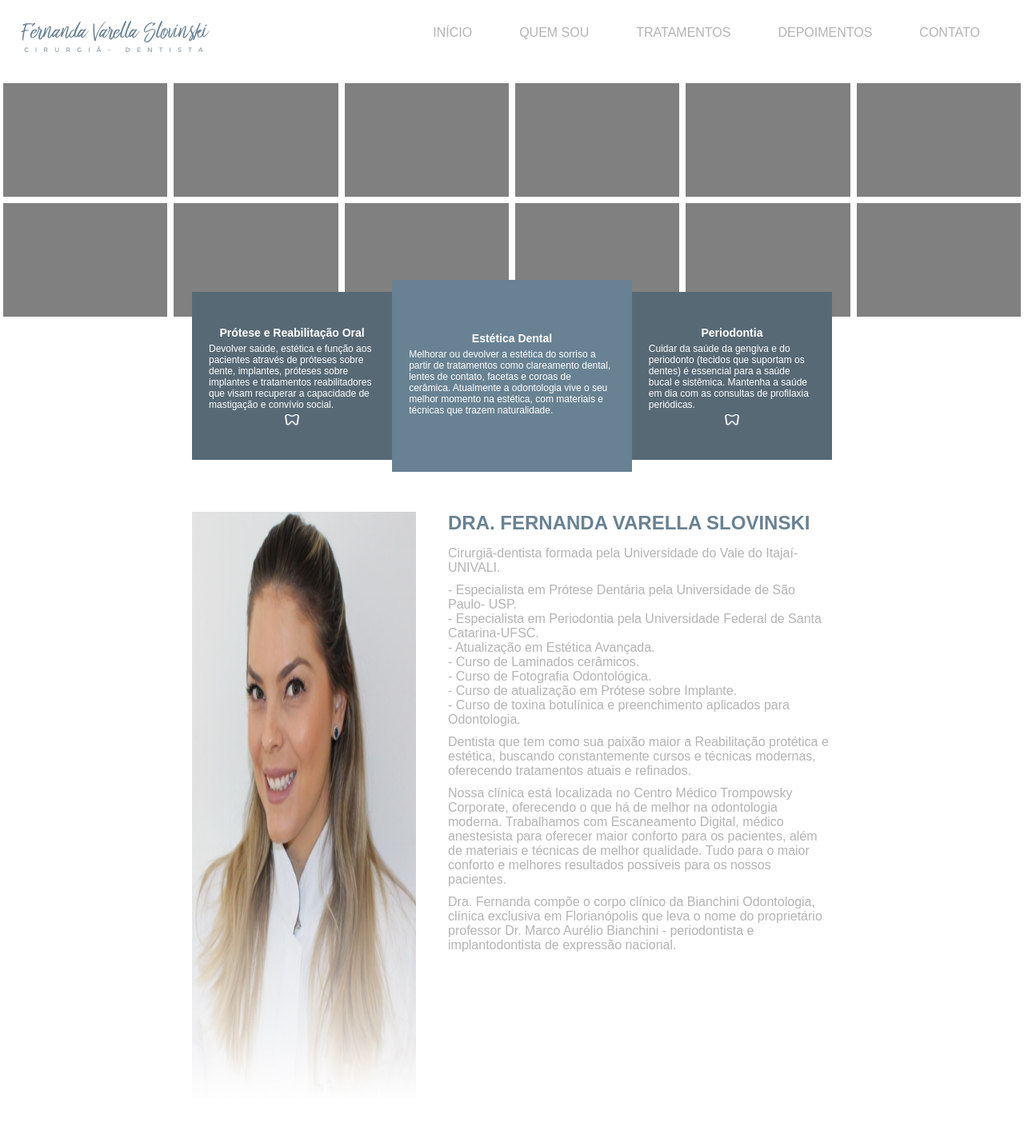
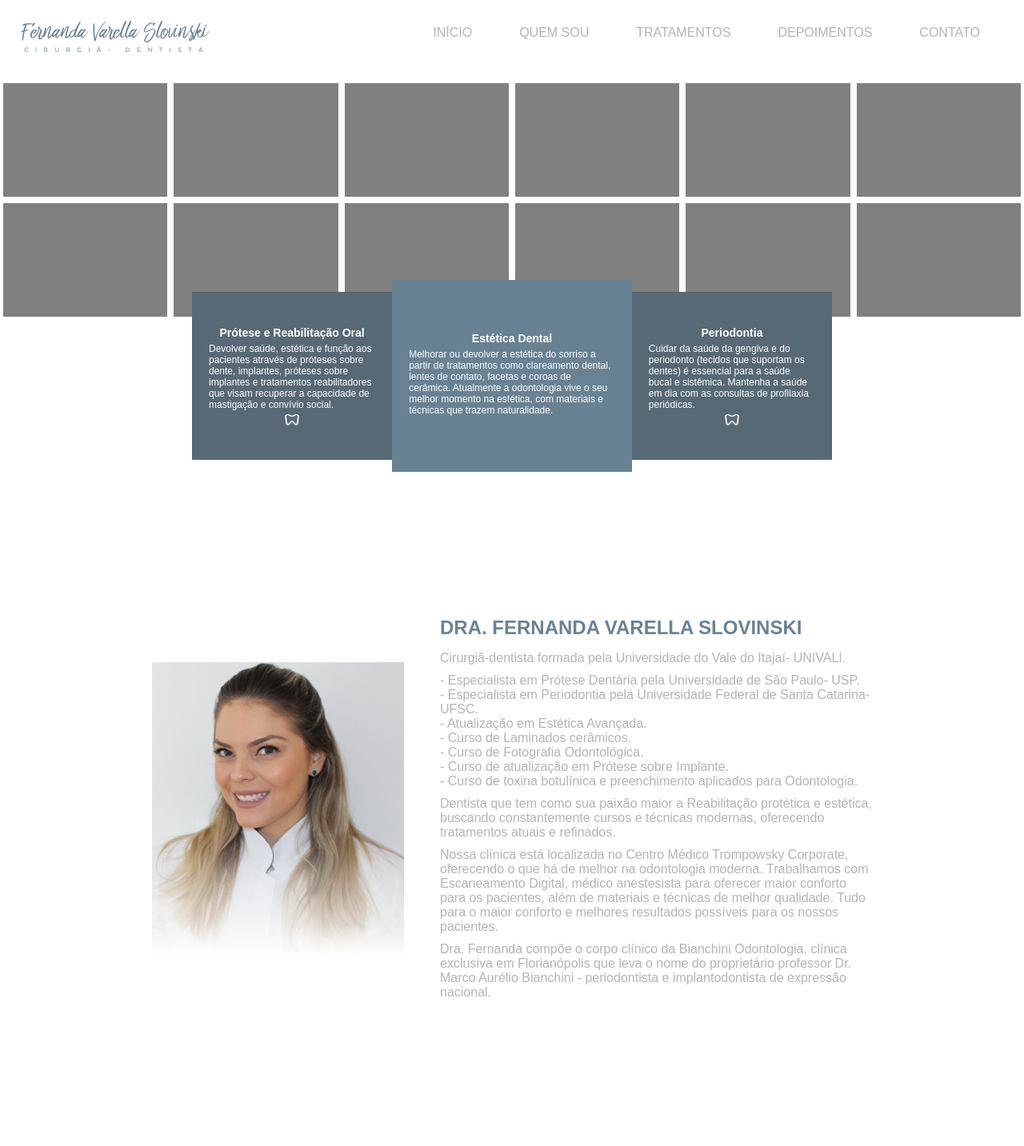
Before and after one commit to Carolbrandes/Site-Dentista-Fernanda-Slovinski, a PHP site: page / in a window 1280 px wide. Shown: the top 1433 px of the page at 80% size. Before the commit the page ends 1353 px from the top, so only its background shows below. Run offline with PHP 8.4, Linux system fonts and the light colour scheme; some web fonts are replaced.

Commit message:
ajuste da foto da secao profile e fiz a secao dos videos

```diff
--- a/componentes/geral/geral.scss
+++ b/componentes/geral/geral.scss
@@ -5,6 +5,10 @@
         box-sizing: border-box;
         font-family: 'Montserrat', sans-serif;
         color: $cinza01;
+}
+
+body{
+        overflow-x: hidden;
 }
 
 .context{
--- a/componentes/profile/profile.scss
+++ b/componentes/profile/profile.scss
@@ -1,12 +1,13 @@
 .profile{
         & > .context{
-                max-width: 800px;
+                max-width: 900px;
                 padding: 0;
         }
 
         &__container{
                 display: flex;
                 justify-content: space-between;
+                align-items: center;
                 height: 750px;
 
                 @media screen and (max-width: 700px) {
@@ -19,7 +20,7 @@
 
         &__img{
                 width: 35%;
-                height: 100%;
+                height: 50%;
                 background-image: url(../imagens/img_perfil.png);
                 background-size: 100% 100%;
 
--- a/index.php
+++ b/index.php
@@ -110,6 +110,20 @@
                 </div>
         </section>
 
+        <section class="videos">
+                <div class="context videos__container">
+                        <div class="videos__video">
+                                <iframe src="https://www.youtube.com/embed/8pbQpLtONgU" frameborder="0" allow="accelerometer; autoplay; encrypted-media; gyroscope; picture-in-picture" allowfullscreen></iframe>
+                        </div>
+                        <div class="videos__video">
+                                <iframe src="https://www.youtube.com/embed/8pbQpLtONgU" frameborder="0" allow="accelerometer; autoplay; encrypted-media; gyroscope; picture-in-picture" allowfullscreen></iframe>
+                        </div>
+                        <div class="videos__video">
+                                <iframe src="https://www.youtube.com/embed/8pbQpLtONgU" frameborder="0" allow="accelerometer; autoplay; encrypted-media; gyroscope; picture-in-picture" allowfullscreen></iframe>
+                        </div>
+                </div>
+        </section>
+
 
         <script src="js/menu.js"></script>
 
--- a/style/style.css
+++ b/style/style.css
@@ -8,6 +8,9 @@
   box-sizing: border-box;
   font-family: 'Montserrat', sans-serif;
   color: #b4b4b4; }
+
+body {
+  overflow-x: hidden; }
 
 .context {
   width: 90%;
@@ -134,11 +137,12 @@ p, ul {
     max-height: 20px; }
 
 .profile > .context {
-  max-width: 800px;
+  max-width: 900px;
   padding: 0; }
 .profile__container {
   display: flex;
   justify-content: space-between;
+  align-items: center;
   height: 750px; }
   @media screen and (max-width: 700px) {
     .profile__container {
@@ -147,7 +151,7 @@ p, ul {
       height: auto; } }
 .profile__img {
   width: 35%;
-  height: 100%;
+  height: 50%;
   background-image: url(../imagens/img_perfil.png);
   background-size: 100% 100%; }
   @media screen and (max-width: 700px) {
@@ -163,4 +167,28 @@ p, ul {
     .profile__text {
       width: 100%; } }
 
+.videos {
+  padding: 20px 0; }
+  .videos__container {
+    display: flex;
+    justify-content: space-between;
+    align-items: center; }
+    @media screen and (max-width: 800px) {
+      .videos__container {
+        flex-direction: column; } }
+  .videos__video {
+    width: 30%;
+    height: 200px; }
+    @media screen and (max-width: 800px) {
+      .videos__video {
+        width: 70%;
+        height: 300px;
+        margin-bottom: 25px; } }
+    @media screen and (max-width: 700px) {
+      .videos__video {
+        width: 100%; } }
+    .videos__video iframe {
+      width: 100%;
+      height: 100%; }
+
 /*# sourceMappingURL=style.css.map */
--- a/style/style.scss
+++ b/style/style.scss
@@ -6,3 +6,4 @@
 @import '../componentes/galeria/gallery.scss';
 @import '../componentes/cards/cards.scss';
 @import '../componentes/profile/profile.scss';
+@import '../componentes/videos/videos.scss';
```
Also changed, not shown: componentes/videos/videos.scss (added, +34 -0 lines), 3 other files.
